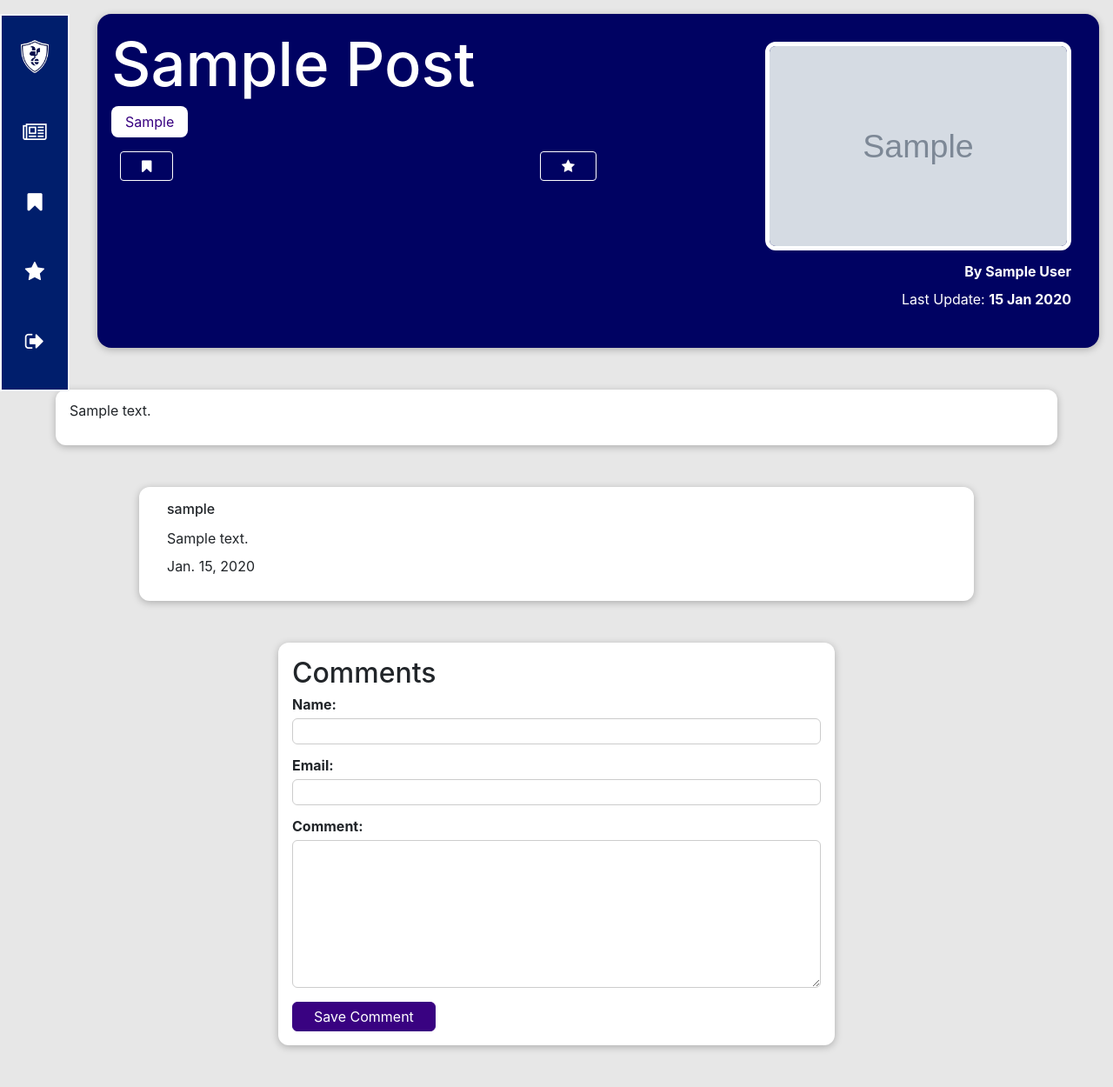
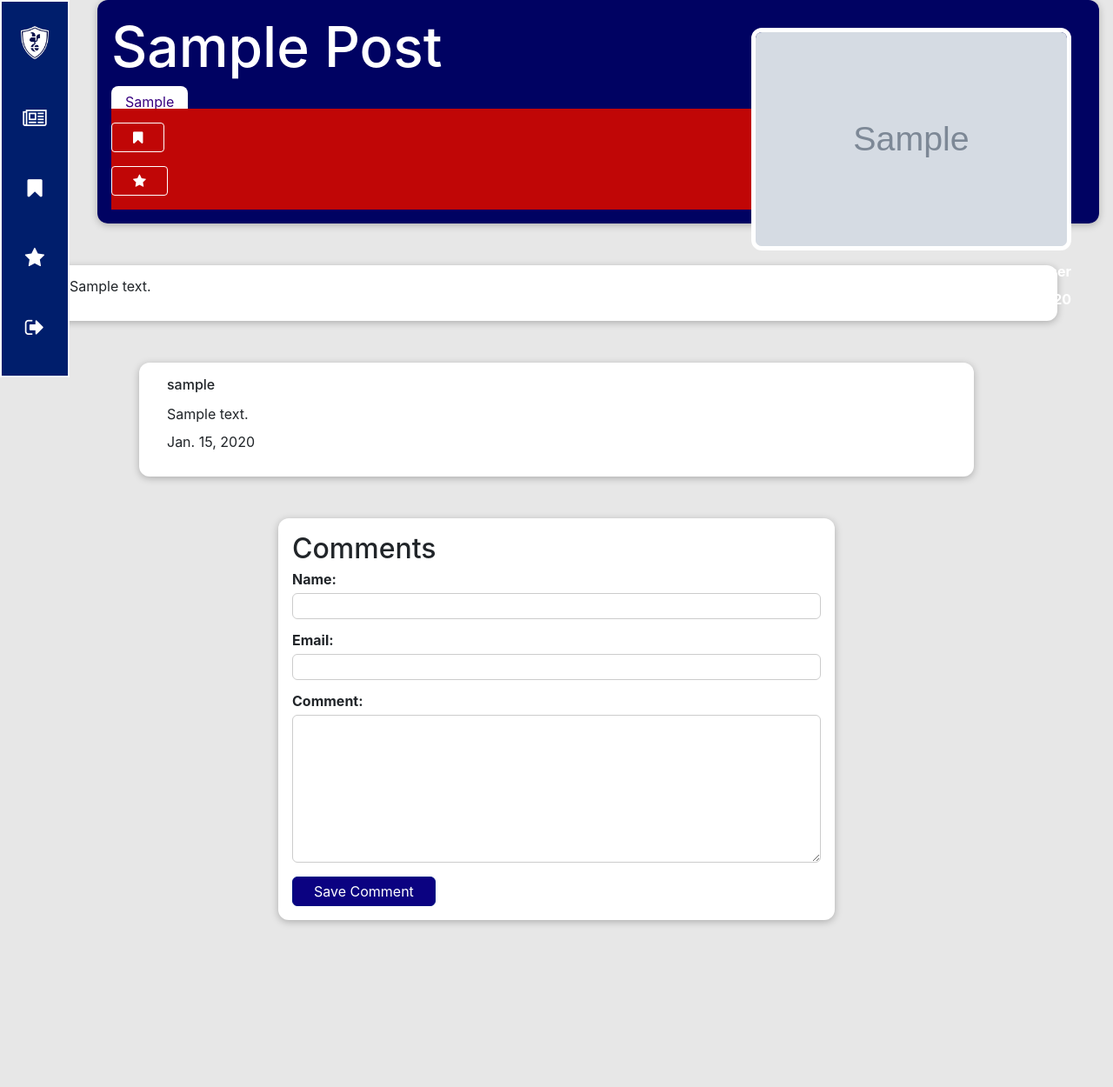
Before and after one commit to RaulMaya/Spurs-Blog, a Django app: a page that uses my_blog/blog/templates/blog/individual_post.html in a window 1280 px wide. Shown: the whole page at 87% size. After the commit the page ends 1063 px from the top, so only its background shows below. Run offline with Django 4.2, Linux system fonts and the light colour scheme; a user stored in the database is signed in; tables that the repository leaves empty hold one stand-in row (values such as "Sample post"); grey boxes marked "Sample" are stand-in pictures; some libraries are stand-ins or nearby versions.

Commit message:
Main post

```diff
--- a/my_blog/blog/static/blog/main.css
+++ b/my_blog/blog/static/blog/main.css
@@ -3,20 +3,31 @@ body {
 }
 
 #summary {
-  margin: 1rem 1rem 3rem auto;
-  padding: 1rem 10rem 4rem 1rem;
+  margin: 0rem 1rem 1rem auto;
+  padding: 1rem 5rem 1rem 1rem;
   width: 90%;
   max-width: 90rem;
-  border-radius: 16px;
+  border-radius: 12px;
   background-color: #000262;
   position: relative;
   box-shadow: 0 2px 8px rgba(0, 0, 0, 0.25);
-  height: 24rem;
+  height: fit-content;
+}
+
+.text-container{
+  background-color: transparent;
+  width: 50rem;
+}
+
+.side-forms{
+  display: inline-block;
+  width: 1000px;
+  background-color: #c00606;
 }
 
 #summary h2 {
   color: white;
-  font-size: 4.4rem;
+  font-size: 4rem;
   margin-bottom: 1rem;
 }
 
@@ -31,13 +42,15 @@ body {
 }
 
 #summary article img {
-  width: 22rem;
-  height: 15rem;
+  width: 23rem;
+  height: 16rem;
   border-radius: 12px;
   transform: rotateZ(0deg);
   border: 5px solid white;
   margin-bottom: 1rem;
 }
+
+
 
 #summary address {
   font-weight: bold;
@@ -73,7 +86,6 @@ body {
 
 .favorite {
   margin: 1rem 0;
-  display: table-cell;
 }
 
 .favorite button {
@@ -121,9 +166,9 @@ main {
 
 #comment-form button {
   font: inherit;
-  background-color: #390281;
+  background-color: #0b0281;
   color: white;
-  border: 1px solid #390281;
+  border: 1px solid #020f81;
   padding: 0.5rem 1.5rem;
   border-radius: 6px;
   cursor: pointer;
@@ -217,41 +262,3 @@ main {
 
 #comments h2 {
   color: #464646;}
-
-.on-read-list button {
-  background-color: white;
-  border: 1px solid white;
-  padding: 0.5rem 2rem;
-  font: inherit;
-  color: rgb(78, 1, 110);
-  cursor: pointer;
-}
-
-.on-read-list button:hover,
-.on-read-list button:active {
-  background-color: transparent;
-  color: #ffffff;
-}
-
-
-.on-fav-list button {
-  background-color: white;
-  border: 1px solid white;
-  padding: 0.5rem 2rem;
-  font: inherit;
-  color: rgb(78, 1, 110);
-  cursor: pointer;
-}
-
-.on-fav-list button:hover,
-.on-fav-list button:active {
-  background-color: transparent;
-  color: #ffffff;
-}
-
-.Row {
-  display: table;
-  width: 100%; /*Optional*/
-  table-layout: fixed; /*Optional*/
-  border-spacing: 10px; /*Optional*/
-}
--- a/my_blog/blog/templates/blog/individual_post.html
+++ b/my_blog/blog/templates/blog/individual_post.html
@@ -23,14 +23,16 @@
 {% endif %}
 
     <section id='summary'>
+    <div class="text-container">
     <h2>{{ post.title|title }}</h2>
+    </div>
     <div>
         {% for tag in tags %}
         <span class ="tag">{{ tag.caption }}</span>
         {% endfor %}
     </div>
     {% if user.is_authenticated %}
-    <div class="Row">
+    <div class = "side-forms">
         <div class="read-later {% if saved_for_later %}on-read-list{% endif %}">
             <form action="{% url 'blog:read-later' %}" method="POST">
                 {% csrf_token %}
--- a/my_blog/users/templates/registration/register.html
+++ b/my_blog/users/templates/registration/register.html
@@ -23,6 +23,7 @@
         {{ field.errors }}
     </div>
     {% endfor %}
+    <p>Already have an account?</p><a href="">Log In</a>
     <button name="submit">Register</button>
     <input type="hidden" name="next" value="{% url 'blog:starting_page' %}"/>
 </form>
```
Also changed, not shown: other parts of my_blog/blog/static/blog/main.css (+35 -2 lines).
